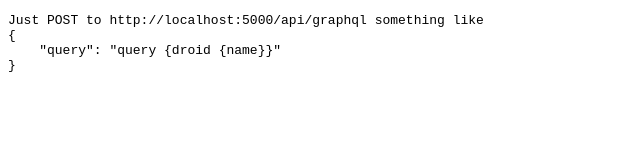
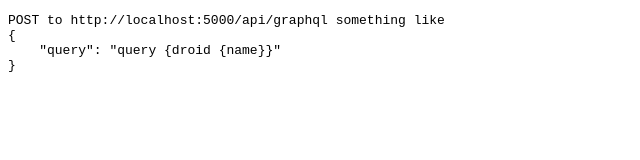
Before and after one commit to ctco-dev/dotnet-graphql-template, a plain HTML site: page dotnet-graphql-template/wwwroot/index.html in a window 1280 px wide. Shown: the full height of the page, 0-640 px from the left. Drawn offline with Linux system fonts and the light colour scheme.

Commit message:
Update index.html

```diff
--- a/dotnet-graphql-template/wwwroot/index.html
+++ b/dotnet-graphql-template/wwwroot/index.html
@@ -1,7 +1,7 @@
 <!DOCTYPE html>
 <html>
 <pre>
-Just POST to http://localhost:5000/api/graphql something like
+POST to http://localhost:5000/api/graphql something like
 {
     "query": "query {droid {name}}"
 }
```
